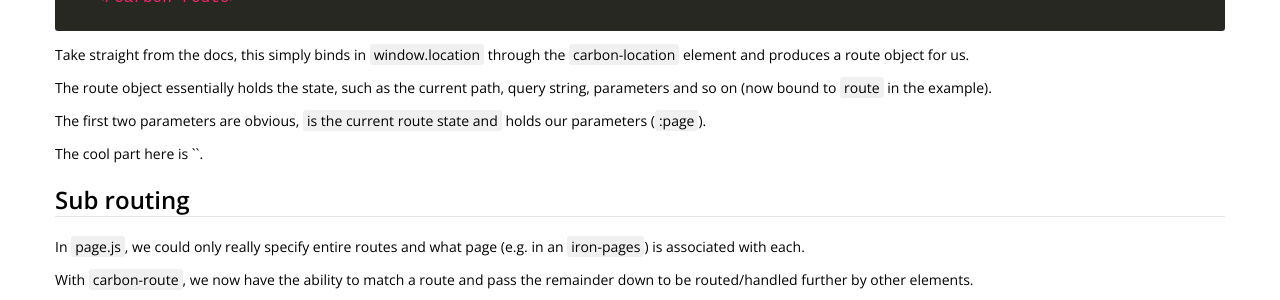
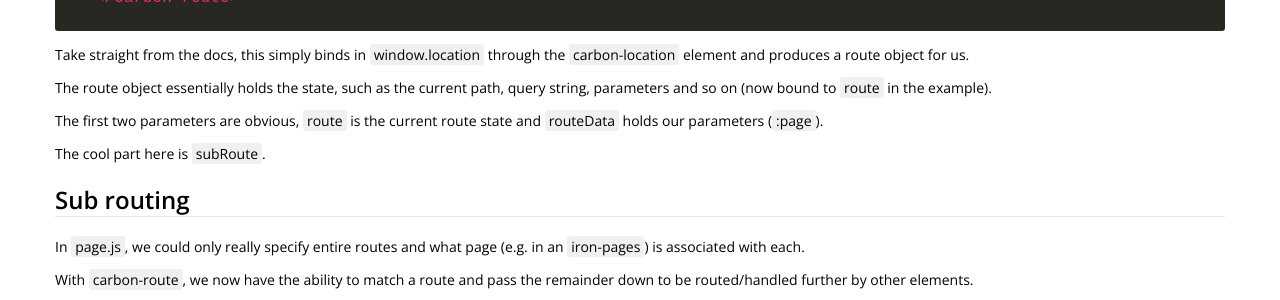
Before and after one commit to 43081j/43081j.github.io, a Jekyll site: the page built from _posts/2016-04-18-polymer-routing.md, in a window 1280 px wide. Shown: the part 664-964 px from the top of the page. Built offline with Jekyll 4.4.1, drawn with Linux system fonts in a browser that asks for light colours; nearby versions of some CDN libraries; comment, search, counter and statistics services are not loaded.

Commit message:
remove some more curlies

```diff
--- a/_posts/2016-04-18-polymer-routing.md
+++ b/_posts/2016-04-18-polymer-routing.md
@@ -32,9 +32,9 @@ Take straight from the docs, this simply binds in `window.location` through the
 
 The route object essentially holds the state, such as the current path, query string, parameters and so on (now bound to `route` in the example).
 
-The first two parameters are obvious, `{{route}}` is the current route state and `{{routeData}}` holds our parameters (`:page`).
+The first two parameters are obvious, `route` is the current route state and `routeData` holds our parameters (`:page`).
 
-The cool part here is `{{subRoute}}`.
+The cool part here is `subRoute`.
 
 ## Sub routing
 
```
